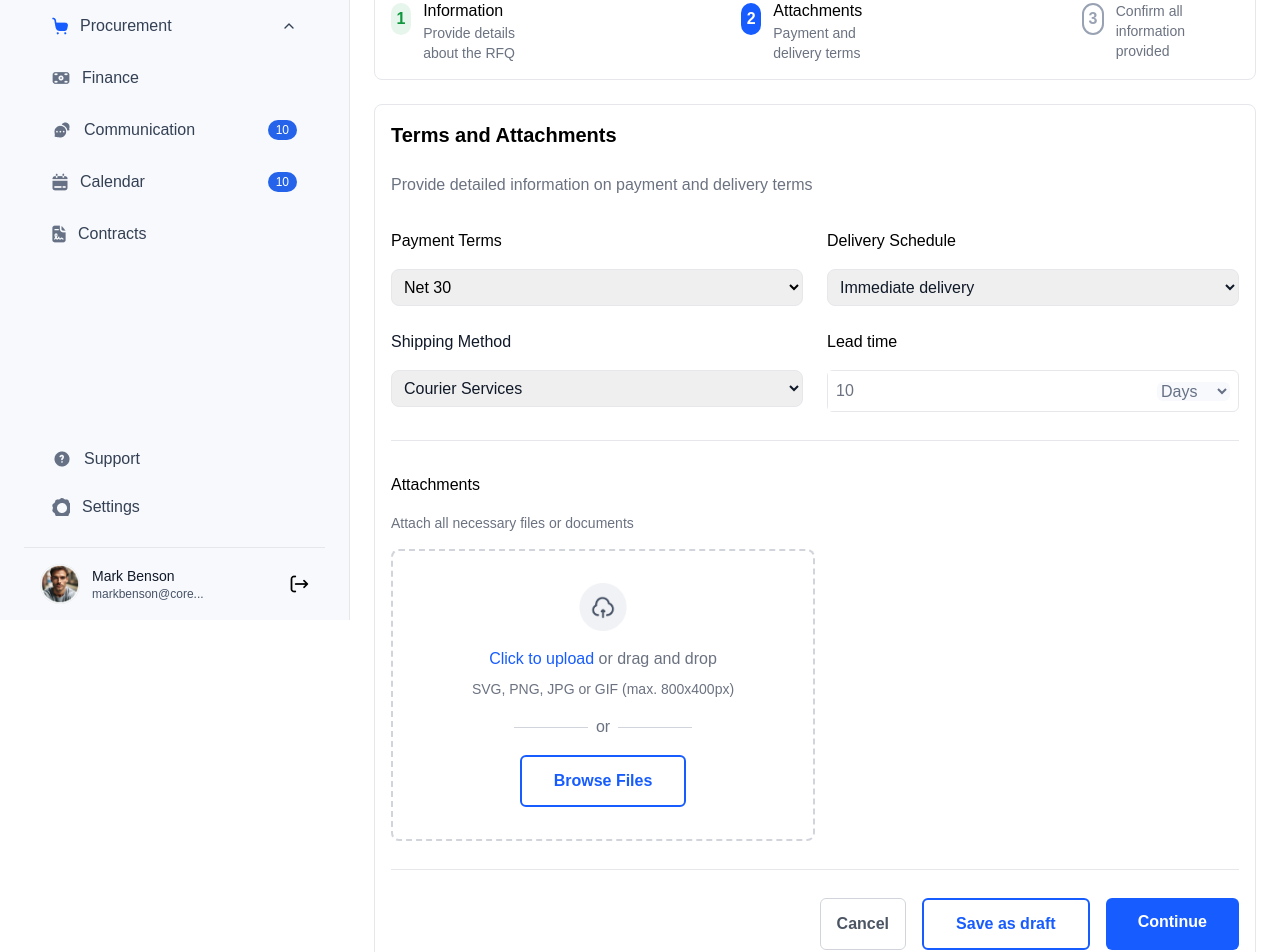
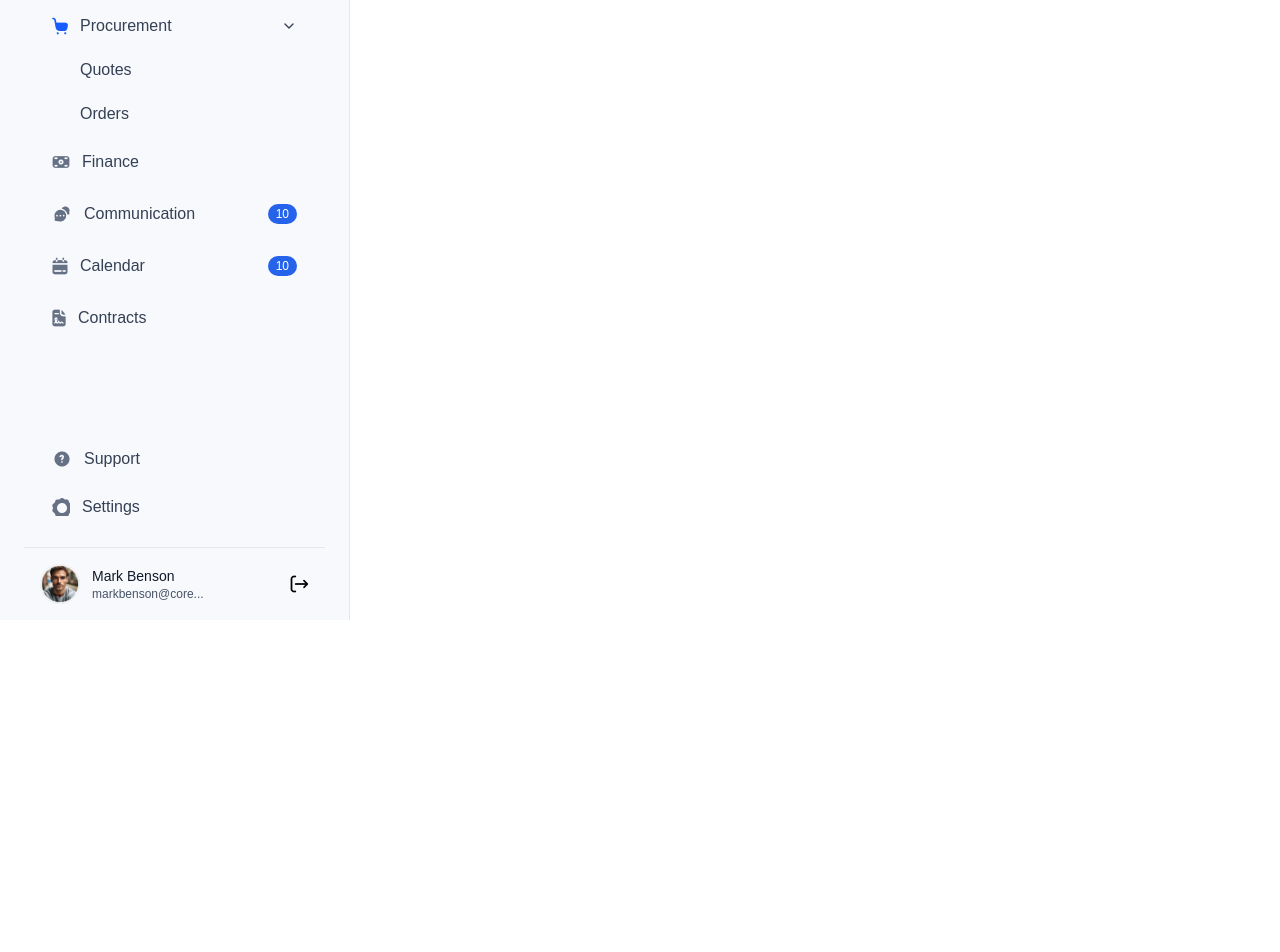
Before and after one commit to timingotech/mapai, a React (Create React App) app: page /quote-response in a window 1280 px wide. Shown: the part 180-1132 px from the top of the page. After the commit the page ends 800 px from the top, so only its background shows below. Built offline with nearby package versions, Linux system fonts and the light colour scheme; a web font is replaced by a local one.

Commit message:
seventh commit

```diff
--- a/src/App.js
+++ b/src/App.js
@@ -10,9 +10,9 @@ function App() {
     <div className="App">
       <Navbar/>
       <Routes>
-      <Route path='/quote-response1' element={<Response1/>}/>
-        <Route path='/quote-response' element={<QuoteResponse/>}/>
-        <Route path='/response-final' element={<RFQReview/>}/>
+      <Route path='/procurement/quotes/quote-response1' element={<Response1/>}/>
+        <Route path='/procurement/quotes/quote-response' element={<QuoteResponse/>}/>
+        <Route path='/procurement/quotes/response-final' element={<RFQReview/>}/>
       <Route path='/procurement/quotes' element={<QuoteDetails/>}/>
       </Routes>
     </div>
--- a/src/Components/NavBar.js
+++ b/src/Components/NavBar.js
@@ -24,7 +24,7 @@ const Navbar = () => {
   const location = useLocation();
 
   // State to manage which menu is open
-  const [openMenu, setOpenMenu] = useState(null);
+  const [openMenu, setOpenMenu] = useState('/procurement');
 
   const navItems = [
     { path: '/dashboard', icon: <img src={DashboardIcon} size={20} />, name: 'Dashboard' },
--- a/src/Components/QuoteDetails.js
+++ b/src/Components/QuoteDetails.js
@@ -181,7 +181,7 @@ const QuoteDetails = () =>
             <div className="text-sm text-gray-500">Created on {quoteData.created}</div>
             </div>
             <div className="mt-8 flex justify-end space-x-4">
-            <Link to='/quote-response1'>
+            <Link to='/procurement/quotes/quote-response1'>
             <button className="px-6 py-2 bg-[#175CFF] text-white rounded-lg">
                 Respond
             </button>
--- a/src/Components/QuoteResponse.js
+++ b/src/Components/QuoteResponse.js
@@ -201,7 +201,7 @@ const QuoteResponse = () => {
                     Save as draft
                   </button>
                   <Link
-                    to="/response-final"
+                    to="/procurement/quotes/response-final"
                     className="px-8 py-3 bg-[#175CFF] text-white rounded-md font-bold"
                   >
                     Continue
--- a/src/Components/Response1.js
+++ b/src/Components/Response1.js
@@ -255,7 +255,7 @@ const Response1 = () => {
             Save as draft
           </button>
           <Link
-            to="/quote-response"
+            to="/procurement/quotes/quote-response"
             className="px-8 py-3 bg-[#175CFF] text-white rounded-md font-bold"
           >
             Continue
```
